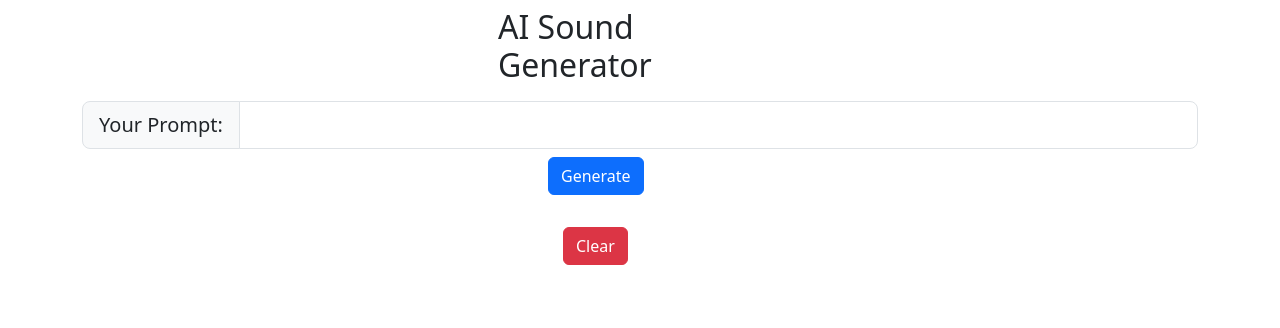
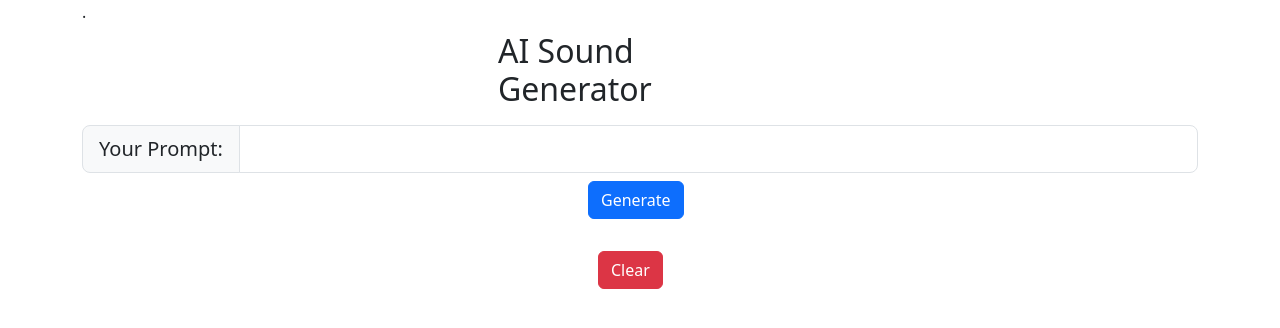
Before and after one commit to vladklim21/text_to_speech_project, a Django app: page / in a window 1280 px wide. Shown: the top 328 px of the page. Run offline with Django 5.2, Linux system fonts and the light colour scheme.

Commit message:
Initial commit

```diff
--- a/text_to_speech_app/templates/text_to_speech.html
+++ b/text_to_speech_app/templates/text_to_speech.html
@@ -2,12 +2,14 @@
 <html lang="en">
 <head>
     <meta charset="UTF-8">
+    <meta name="viewport" content="width=device-width, initial-scale=1">
     <title>Title</title>
     <link rel="stylesheet" href="https://cdn.jsdelivr.net/npm/bootstrap@5.3.2/dist/css/bootstrap.min.css" integrity="sha384-T3c6CoIi6uLrA9TneNEoa7RxnatzjcDSCmG1MXxSR1GAsXEV/Dwwykc2MPK8M2HN" crossorigin="anonymous">
 
 </head>
 <body>
-    <div class="container">
+
+    <div class="container">.
 
 
         <div class="mx-auto p-2" style="width: 300px;">
@@ -25,14 +27,13 @@
                     <input type="text" name="prompt" class="form-control" aria-label="Sizing example input" aria-describedby="inputGroup-sizing-lg">
                 </div>
 
-                <div class="mx-auto p-2" style="width: 200px;">
+                <div class="mx-auto p-2" style="width: 120px;">
 
                     <!-- Generate Button -->
                 <button type="submit" class="btn btn-primary">Generate</button>
 
+                </div>
 
-
-                </div>
 
         </form>
 
@@ -62,7 +63,7 @@
         </div>
 
 
-        <div class="mx-auto p-2" style="width: 170px;">
+        <div class="mx-auto p-2" style="width: 100px;">
         <!-- Button to delete audio directory -->
         <form action="{% url 'delete_audio_directory' %}" method="post">
             {% csrf_token %}
@@ -73,5 +74,8 @@
 
 
     </div>
+
+
+<script src="https://cdn.jsdelivr.net/npm/bootstrap@5.3.3/dist/js/bootstrap.bundle.min.js" integrity="sha384-YvpcrYf0tY3lHB60NNkmXc5s9fDVZLESaAA55NDzOxhy9GkcIdslK1eN7N6jIeHz" crossorigin="anonymous"></script>
 </body>
 </html>
--- a/text_to_speech_project/settings.py
+++ b/text_to_speech_project/settings.py
@@ -18,7 +18,8 @@ ALLOWED_HOSTS = [
     '192.168.0.8',
     '192.168.0.9',
     '93.90.232.57',
-    '127.0.0.1'
+    '127.0.0.1',
+    'localhost'
 ]
 
 
```
